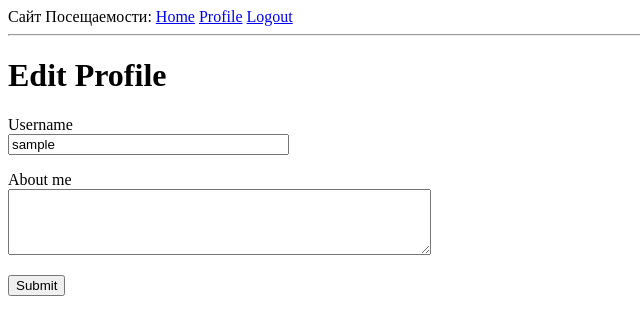
After one commit to ZXC-DeSh/Attendance, a Flask app: page /edit_profile in a window 1280 px wide. The commit adds this page. Shown: the top 335 px of the page, without its empty margins (0-640 px from the left). Run offline with Flask 3, Linux system fonts and the light colour scheme; the visitor is signed in with stand-in values (Sample User, id 1); data comes from the database, SQL or seed files in the repository; both versions use the stored data as it was after the commit.

Commit message:
страница профиля и аватары, а также исправлены ошибки

```diff
--- a/app/__init__.py
+++ b/app/__init__.py
@@ -11,4 +11,4 @@ migrate = Migrate(app, db)
 login = LoginManager(app)
 login.login_view = 'login'
 
-from app import routes, models
+from app import routes, models, errors
--- a/app/forms.py
+++ b/app/forms.py
@@ -1,9 +1,10 @@
 from flask_wtf import FlaskForm
-from wtforms import StringField, PasswordField, BooleanField, SubmitField
-from wtforms.validators import ValidationError, DataRequired, Email, EqualTo
+from wtforms import StringField, PasswordField, BooleanField, SubmitField, TextAreaField
+from wtforms.validators import ValidationError, DataRequired, Email, EqualTo, Length
 import sqlalchemy as sa
 from app import db
 from app.models import User
+
 
 class LoginForm(FlaskForm):
     username = StringField('Username', validators=[DataRequired()])
@@ -30,3 +31,19 @@ class RegistrationForm(FlaskForm):
             User.email == email.data))
         if user is not None:
             raise ValidationError('Please use a different email address.')
+
+class EditProfileForm(FlaskForm):
+    username = StringField('Username', validators=[DataRequired()])
+    about_me = TextAreaField('About me', validators=[Length(min=0, max=140)])
+    submit = SubmitField('Submit')
+
+    def __init__(self, original_username, *args, **kwargs):
+        super().__init__(*args, **kwargs)
+        self.original_username = original_username
+
+    def validate_username(self, username):
+        if username.data != self.original_username:
+            user = db.session.scalar(sa.select(User).where(
+                User.username == username.data))
+            if user is not None:
+                raise ValidationError('Please use a different username.')
--- a/app/models.py
+++ b/app/models.py
@@ -6,6 +6,7 @@ from app import db
 from werkzeug.security import generate_password_hash, check_password_hash
 from flask_login import UserMixin
 from app import login
+from hashlib import md5
 
 class User(UserMixin, db.Model):
     id: so.Mapped[int] = so.mapped_column(primary_key=True)
@@ -17,6 +18,9 @@ class User(UserMixin, db.Model):
 
     posts: so.WriteOnlyMapped['Post'] = so.relationship(
         back_populates='author')
+    about_me: so.Mapped[Optional[str]] = so.mapped_column(sa.String(140))
+    last_seen: so.Mapped[Optional[datetime]] = so.mapped_column(
+        default=lambda: datetime.now(timezone.utc))
 
     def __repr__(self):
         return '<User {}>'.format(self.username)
@@ -26,6 +30,10 @@ class User(UserMixin, db.Model):
 
     def check_password(self, password):
         return check_password_hash(self.password_hash, password)
+
+    def avatar(self, size):
+        digest = md5(self.email.lower().encode('utf-8')).hexdigest()
+        return f'https://www.gravatar.com/avatar/{digest}?d=identicon&s={size}'
 
 class Post(db.Model):
     id: so.Mapped[int] = so.mapped_column(primary_key=True)
--- a/app/routes.py
+++ b/app/routes.py
@@ -1,17 +1,17 @@
 from flask import render_template, flash, redirect, url_for, request
 from app import app
-from app.forms import LoginForm, RegistrationForm
+from app.forms import LoginForm, RegistrationForm, EditProfileForm
 from flask_login import current_user, login_user, logout_user, login_required
 import sqlalchemy as sa
 from app import db
 from app.models import User
 from urllib.parse import urlsplit
+from datetime import datetime, timezone
 
 @app.route('/')
 @app.route('/index')
 @login_required
 def index():
-    user = {'username':'Egor'}
     posts = [
             {
                 'author' : {'username' : 'Олег'},
@@ -65,3 +65,34 @@ def register():
         flash('Congratulations, you are now a registered user!')
         return redirect(url_for('login'))
     return render_template('register.html', title='Register', form=form)
+
+@app.route('/user/<username>')
+@login_required
+def user(username):
+    user = db.first_or_404(sa.select(User).where(User.username == username))
+    posts = [
+        {'author': user, 'body': 'Test post #1'},
+        {'author': user, 'body': 'Test post #2'}
+    ]
+    return render_template('user.html', user=user, posts=posts)
+
+@app.before_request
+def before_request():
+    if current_user.is_authenticated:
+        current_user.last_seen = datetime.now(timezone.utc)
+        db.session.commit()
+
+@app.route('/edit_profile', methods=['GET', 'POST'])
+@login_required
+def edit_profile():
+    form = EditProfileForm(current_user.username)
+    if form.validate_on_submit():
+        current_user.username = form.username.data
+        current_user.about_me = form.about_me.data
+        db.session.commit()
+        flash('Your changes have been saved.')
+        return redirect(url_for('edit_profile'))
+    elif request.method == 'GET':
+        form.username.data = current_user.username
+        form.about_me.data = current_user.about_me
+    return render_template('edit_profile.html', title='Edit Profile', form=form)
--- /dev/null
+++ b/app/templates/404.html
@@ -0,0 +1,6 @@
+{% extends "base.html" %}
+
+{% block content %}
+    <h1>File Not Found</h1>
+    <p><a href="{{ url_for('index') }}">Back</a></p>
+{% endblock %}
--- /dev/null
+++ b/app/templates/_post.html
@@ -0,0 +1,6 @@
+<table>
+    <tr valign="top">
+        <td><img src="{{ post.author.avatar(36) }}"></td>
+        <td>{{ post.author.username }} says:<br>{{ post.body }}</td>
+    </tr>
+</table>
--- a/app/templates/base.html
+++ b/app/templates/base.html
@@ -14,6 +14,7 @@
             {% if current_user.is_anonymous %}
             <a href="{{ url_for('login') }}">Login</a>
             {% else %}
+            <a href="{{ url_for('user', username=current_user.username) }}">Profile</a>
             <a href="{{ url_for('logout') }}">Logout</a>
             {% endif %}
         </div>
--- /dev/null
+++ b/app/templates/edit_profile.html
@@ -0,0 +1,23 @@
+{% extends "base.html" %}
+
+{% block content %}
+    <h1>Edit Profile</h1>
+    <form action="" method="post">
+        {{ form.hidden_tag() }}
+        <p>
+            {{ form.username.label }}<br>
+            {{ form.username(size=32) }}<br>
+            {% for error in form.username.errors %}
+            <span style="color: red;">[{{ error }}]</span>
+            {% endfor %}
+        </p>
+        <p>
+            {{ form.about_me.label }}<br>
+            {{ form.about_me(cols=50, rows=4) }}<br>
+            {% for error in form.about_me.errors %}
+            <span style="color: red;">[{{ error }}]</span>
+            {% endfor %}
+        </p>
+        <p>{{ form.submit() }}</p>
+    </form>
+{% endblock %}
```
Also changed, not shown: app/errors.py (added, +11 -0 lines), app/templates/500.html (added, +7 -0 lines), app/templates/user.html (added, +21 -0 lines), migrations/versions/3c3d0e514a8e_new_fields_in_user_model.py (added, +34 -0 lines), attendance.db.
